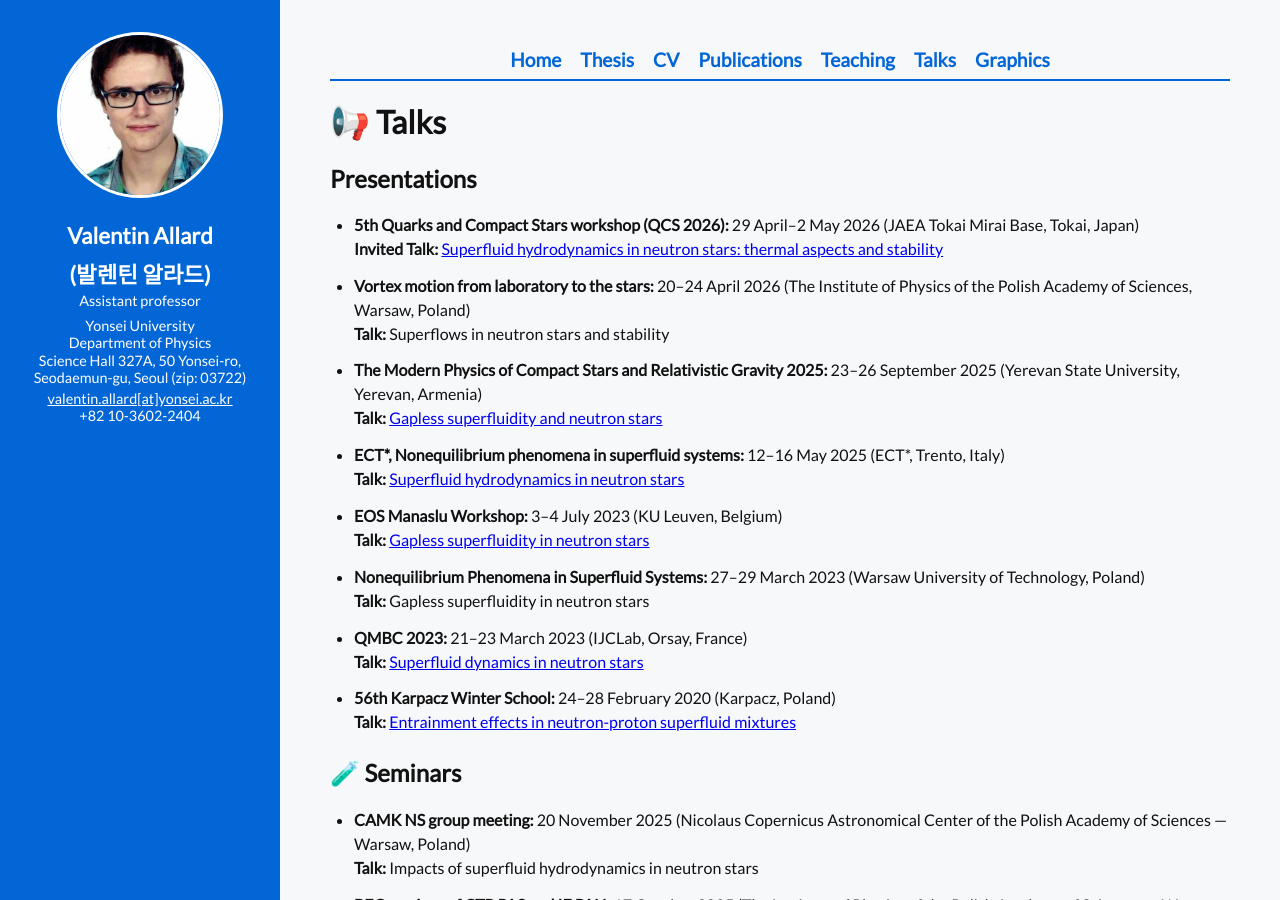
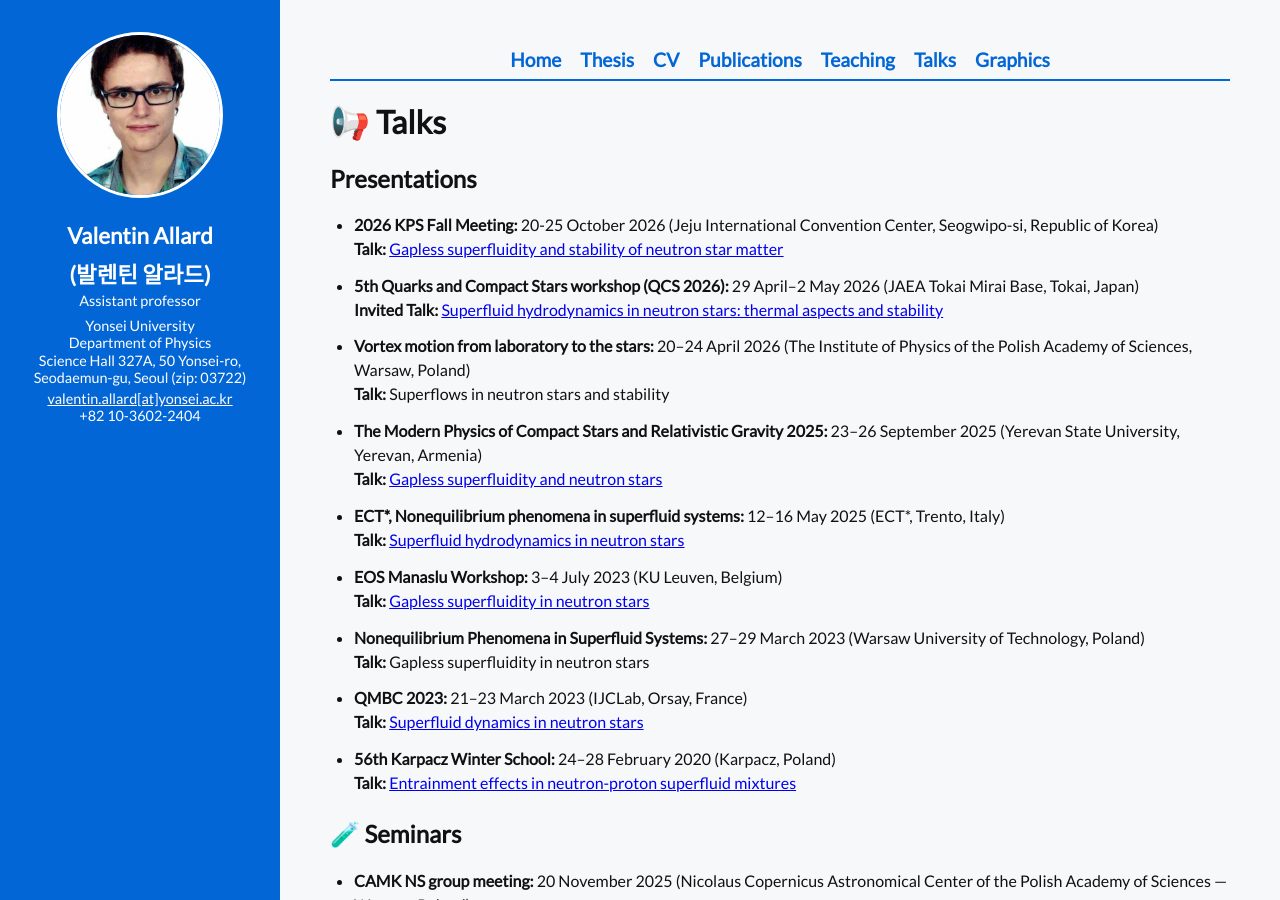
Before and after one commit to V-allard/V-allard.github.io, a Jekyll site: the page built from pages/talks/index.html, in a window 1280 px wide and 900 px high. Built offline with Jekyll 4.4.1, drawn with Linux system fonts in a browser that asks for light colours.

Commit message:
Update index.html

```diff
--- a/pages/talks/index.html
+++ b/pages/talks/index.html
@@ -10,6 +10,10 @@ permalink: /talks/
   <h2>Presentations</h2>
 
   <ul>
+    <li><strong>2026 KPS Fall Meeting:</strong>
+     20-25 October 2026 (Jeju International Convention Center, Seogwipo-si, Republic of Korea)
+    <br><strong>Talk:</strong> <a href="https://www.kps.or.kr/conference/event/content/program/search_result_abstract.php?id=18297&tid=2536">Gapless superfluidity and stability of neutron star matter</a></li>
+
     <li><strong>5th Quarks and Compact Stars workshop (QCS 2026):</strong>
     29 April–2 May 2026 (JAEA Tokai Mirai Base, Tokai, Japan)
     <br><strong>Invited Talk:</strong> <a href="https://indico2.riken.jp/event/5301/contributions/28180/">Superfluid hydrodynamics in neutron stars: thermal aspects and stability</a></li>
```
